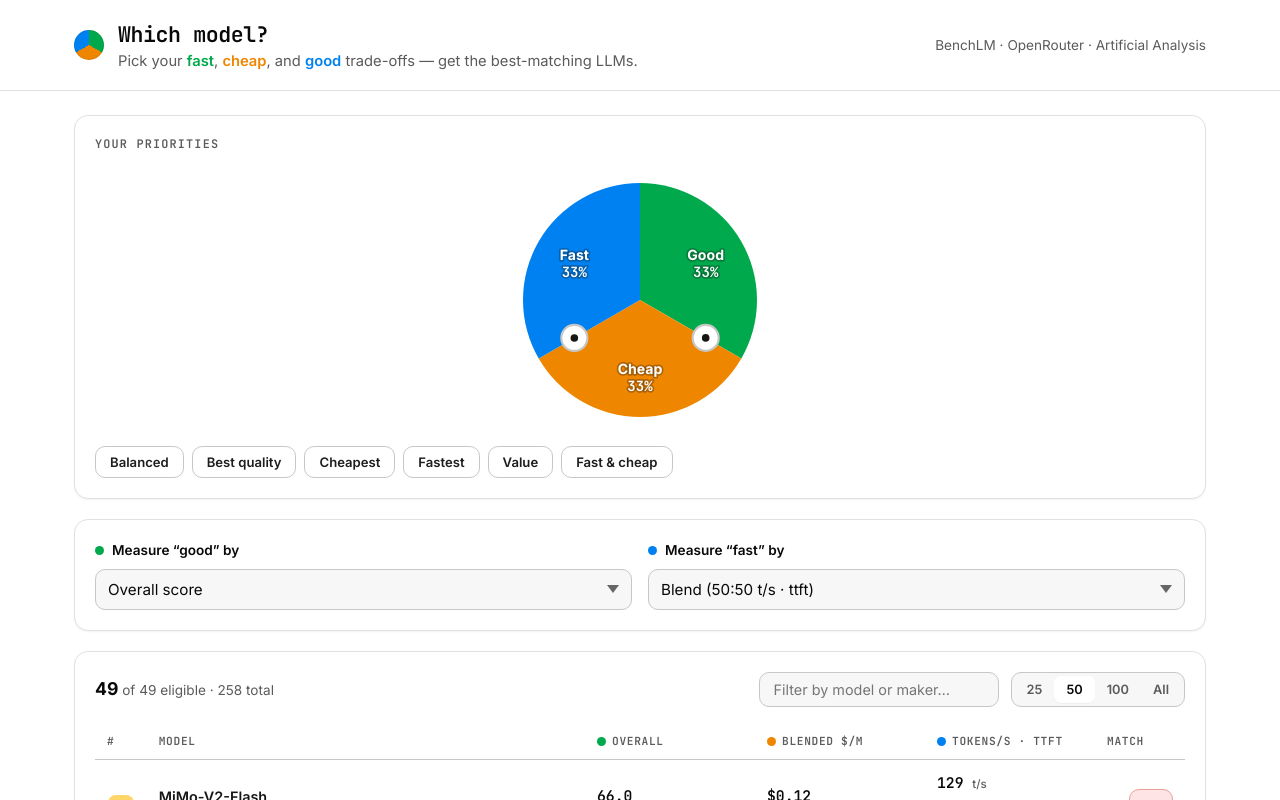
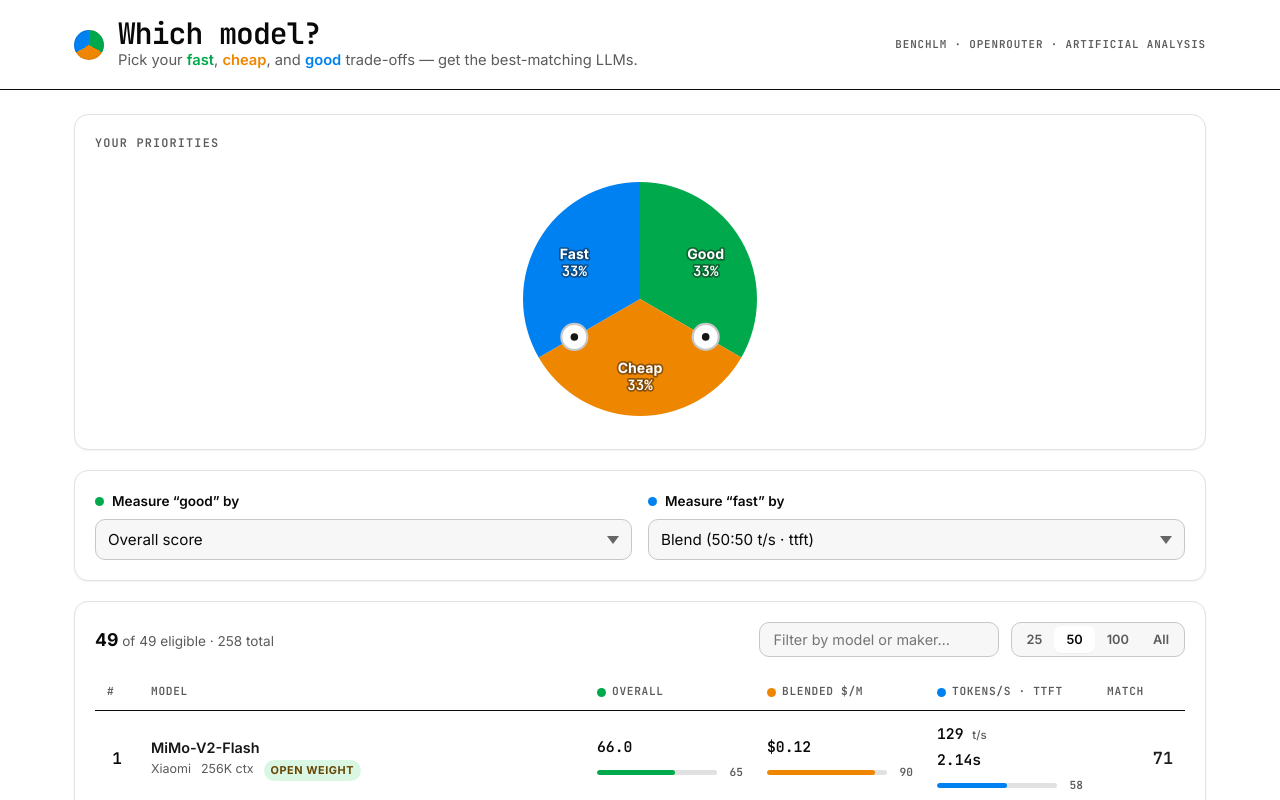
Before and after one commit to chlnga/models-pie, a React (Vite) app: page / in a window 1280 px wide. Shown: the top 800 px of the page. Built offline with nearby package versions, Linux system fonts and the light colour scheme.

Commit message:
Add floating pie

```diff
--- a/src/App.tsx
+++ b/src/App.tsx
@@ -1,5 +1,6 @@
-import { useMemo, useState } from 'react';
+import { useEffect, useLayoutEffect, useMemo, useRef, useState } from 'react';
 import WeightControls from './components/WeightControls';
+import WeightPie from './components/WeightPie';
 import MetricSelectors from './components/MetricSelectors';
 import ResultsTable from './components/ResultsTable';
 import { joinedModels, datasetMeta } from './data';
@@ -14,6 +15,45 @@
   const [speedMetric, setSpeedMetric] = useState<SpeedMetric>('blend');
   const [query, setQuery] = useState('');
   const [limit, setLimit] = useState<number>(50);
+
+  const panelRef = useRef<HTMLDivElement>(null);
+  const pieWrapRef = useRef<HTMLDivElement>(null);
+  const prevRectRef = useRef<DOMRect | null>(null);
+  const [docked, setDocked] = useState(false);
+
+  useEffect(() => {
+    const panel = panelRef.current;
+    if (!panel) return;
+    const update = () => setDocked(panel.getBoundingClientRect().top < 16);
+    update();
+    window.addEventListener('scroll', update, { passive: true });
+    window.addEventListener('resize', update);
+    return () => {
+      window.removeEventListener('scroll', update);
+      window.removeEventListener('resize', update);
+    };
+  }, []);
+
+  useLayoutEffect(() => {
+    const el = pieWrapRef.current;
+    if (!el) return;
+    el.style.transition = 'none';
+    el.style.transform = '';
+    el.style.transformOrigin = 'top left';
+    const last = el.getBoundingClientRect();
+    const first = prevRectRef.current;
+    if (first) {
+      const dx = first.left - last.left;
+      const dy = first.top - last.top;
+      const sx = first.width / last.width;
+      const sy = first.height / last.height;
+      el.style.transform = `translate(${dx}px, ${dy}px) scale(${sx}, ${sy})`;
+      el.getBoundingClientRect();
+      el.style.transition = 'transform .34s cubic-bezier(.2,.7,.2,1)';
+      el.style.transform = '';
+    }
+    prevRectRef.current = last;
+  }, [docked]);
 
   const result = useMemo(
     () => rank(joinedModels, { ...weights, qualityMetric, speedMetric }),
@@ -57,7 +97,13 @@
       </header>
 
       <main className="container">
-        <WeightControls weights={weights} onWeightsChange={setWeights} />
+        <div ref={panelRef}>
+          <WeightControls>
+            <div ref={pieWrapRef} className={`pie-wrap${docked ? ' is-docked' : ''}`}>
+              <WeightPie weights={weights} onWeightsChange={setWeights} />
+            </div>
+          </WeightControls>
+        </div>
         <MetricSelectors
           qualityMetric={qualityMetric}
           speedMetric={speedMetric}
--- a/src/components/WeightControls.tsx
+++ b/src/components/WeightControls.tsx
@@ -1,21 +1,10 @@
-import type { Weights } from '../types';
-import WeightPie from './WeightPie';
+import type { ReactNode } from 'react';
 
 interface WeightControlsProps {
-  weights: Weights;
-  onWeightsChange: (w: Weights) => void;
+  children: ReactNode;
 }
 
-const PRESETS: { name: string; weights: Weights }[] = [
-  { name: 'Balanced', weights: { good: 33.34, cheap: 33.33, fast: 33.33 } },
-  { name: 'Best quality', weights: { good: 100, cheap: 0, fast: 0 } },
-  { name: 'Cheapest', weights: { good: 0, cheap: 100, fast: 0 } },
-  { name: 'Fastest', weights: { good: 0, cheap: 0, fast: 100 } },
-  { name: 'Value', weights: { good: 50, cheap: 50, fast: 0 } },
-  { name: 'Fast & cheap', weights: { good: 0, cheap: 50, fast: 50 } },
-];
-
-export default function WeightControls({ weights, onWeightsChange }: WeightControlsProps) {
+export default function WeightControls({ children }: WeightControlsProps) {
   return (
     <section className="panel weights">
       <div className="panel__head">
@@ -23,22 +12,7 @@
       </div>
 
       <div className="weights__body">
-        <div className="weights__pie">
-          <WeightPie weights={weights} onWeightsChange={onWeightsChange} />
-        </div>
-      </div>
-
-      <div className="weights__presets">
-        {PRESETS.map((preset) => (
-          <button
-            key={preset.name}
-            type="button"
-            className="chip"
-            onClick={() => onWeightsChange(preset.weights)}
-          >
-            {preset.name}
-          </button>
-        ))}
+        <div className="weights__pie">{children}</div>
       </div>
     </section>
   );
--- a/src/styles.css
+++ b/src/styles.css
@@ -74,11 +74,7 @@
 
 .header {
   background: var(--surface);
-  border-bottom: 1px solid var(--border);
-  position: sticky;
-  top: 0;
-  z-index: 10;
-  backdrop-filter: saturate(180%) blur(8px);
+  border-bottom: 1px solid var(--text-strong);
 }
 
 .header__inner {
@@ -114,9 +110,10 @@
 
 .header__title {
   font-family: var(--mono);
-  font-size: 1.35rem;
-  font-weight: 600;
-  letter-spacing: -0.02em;
+  font-size: 1.85rem;
+  font-weight: 700;
+  letter-spacing: -0.03em;
+  line-height: 1.05;
   color: var(--text-strong);
 }
 
@@ -133,6 +130,11 @@
 .header__subtitle em:nth-of-type(3) { color: var(--fast); }
 
 .header__data {
+  font-family: var(--mono);
+  font-size: 0.68rem;
+  font-weight: 600;
+  text-transform: uppercase;
+  letter-spacing: 0.08em;
   text-align: right;
   max-width: 360px;
 }
@@ -190,6 +192,7 @@
 .weights__pie {
   display: flex;
   justify-content: center;
+  min-height: 260px;
 }
 
 .pie {
@@ -208,7 +211,7 @@
 .pie__label-pct {
   fill: #fff;
   paint-order: stroke;
-  stroke: oklch(20% 0 0 / 0.3);
+  stroke: oklch(20% 0 0 / 0.45);
   stroke-width: 3px;
   stroke-linejoin: round;
   font-weight: 700;
@@ -241,29 +244,32 @@
   fill: var(--accent);
 }
 
-.weights__presets {
-  display: flex;
-  flex-wrap: wrap;
-  gap: 8px;
-  margin-top: 16px;
+.pie-wrap {
+  width: 260px;
+  max-width: 100%;
 }
-
-.chip {
-  font-family: var(--font);
-  font-size: 0.82rem;
-  font-weight: 600;
-  color: var(--text);
-  background: var(--surface);
-  border: 1px solid var(--border-strong);
-  border-radius: var(--radius-sm);
-  padding: 7px 14px;
-  cursor: pointer;
-  transition: border-color 0.15s ease, color 0.15s ease, transform 0.15s ease;
+.pie-wrap .pie {
+  width: 100%;
+  max-width: none;
+  height: auto;
 }
-.chip:hover {
-  border-color: var(--accent);
-  color: var(--accent);
-  transform: translateY(-1px);
+@media (min-width: 720px) {
+  .pie-wrap.is-docked {
+    position: fixed;
+    top: 16px;
+    right: 16px;
+    width: 196px;
+    height: 196px;
+    padding: 8px;
+    z-index: 20;
+    background: var(--surface);
+    border: 1px solid var(--border-strong);
+    border-radius: var(--radius);
+    box-shadow: var(--shadow);
+  }
+  .pie-wrap.is-docked .pie {
+    height: 100%;
+  }
 }
 
 .selectors {
@@ -401,7 +407,7 @@
   letter-spacing: 0.06em;
   color: var(--muted);
   padding: 10px 12px;
-  border-bottom: 1px solid var(--border-strong);
+  border-bottom: 1px solid var(--text-strong);
   white-space: nowrap;
   position: sticky;
   top: 0;
@@ -436,22 +442,15 @@
 .col-match { width: 90px; text-align: right; }
 
 .rank {
-  display: inline-flex;
-  align-items: center;
-  justify-content: center;
-  min-width: 26px;
-  height: 26px;
-  padding: 0 6px;
-  border-radius: 8px;
   font-family: var(--mono);
   font-weight: 600;
-  font-size: 0.82rem;
-  background: var(--surface-2);
+  font-size: 1rem;
+  color: var(--muted);
+}
+.table tbody tr:nth-child(-n+3) .rank {
   color: var(--text-strong);
+  font-weight: 700;
 }
-.table tbody tr:nth-child(1) .rank { background: oklch(90% 0.14 84); color: oklch(30% 0.1 70); }
-.table tbody tr:nth-child(2) .rank { background: oklch(93% 0 0); }
-.table tbody tr:nth-child(3) .rank { background: oklch(90% 0.06 70); }
 
 .model__name {
   display: block;
@@ -499,30 +498,19 @@
 }
 
 .match {
-  display: inline-flex;
-  align-items: center;
-  justify-content: center;
-  min-width: 44px;
-  padding: 6px 10px;
-  border-radius: 10px;
   font-family: var(--mono);
   font-weight: 700;
-  font-size: 1rem;
+  font-size: 1.05rem;
   color: var(--text-strong);
-  background: var(--surface-2);
-  border: 1px solid var(--border);
-}
-.match[data-tier='high'] {
-  background: color-mix(in oklch, var(--good) 20%, var(--surface));
-  border-color: color-mix(in oklch, var(--good) 50%, var(--border-strong));
-  color: color-mix(in oklch, var(--good) 70%, var(--text-strong));
+  text-align: right;
 }
 .match[data-tier='mid'] {
-  background: color-mix(in oklch, var(--cheap) 20%, var(--surface));
-  border-color: color-mix(in oklch, var(--cheap) 50%, var(--border-strong));
+  color: var(--text);
+  font-weight: 600;
 }
 .match[data-tier='low'] {
   color: var(--muted);
+  font-weight: 500;
 }
 
 .scorebar {
@@ -628,10 +616,6 @@
   .col-rank {
     width: auto;
   }
-  .col-rank .rank {
-    background: var(--accent);
-    color: var(--surface);
-  }
   .col-model {
     display: block !important;
   }
@@ -660,7 +644,7 @@
     padding: 16px;
   }
   .header__title {
-    font-size: 1.2rem;
+    font-size: 1.45rem;
   }
 }
 
@@ -686,8 +670,4 @@
     --shadow: 0 1px 2px oklch(0 0 0 / 0.4);
     --shadow-sm: 0 1px 1px oklch(0 0 0 / 0.3);
   }
-
-  .table tbody tr:nth-child(1) .rank { background: oklch(38% 0.09 84); color: oklch(82% 0.1 84); }
-  .table tbody tr:nth-child(2) .rank { background: oklch(30% 0 0); color: oklch(80% 0 0); }
-  .table tbody tr:nth-child(3) .rank { background: oklch(34% 0.05 70); color: oklch(80% 0.06 70); }
 }
```
